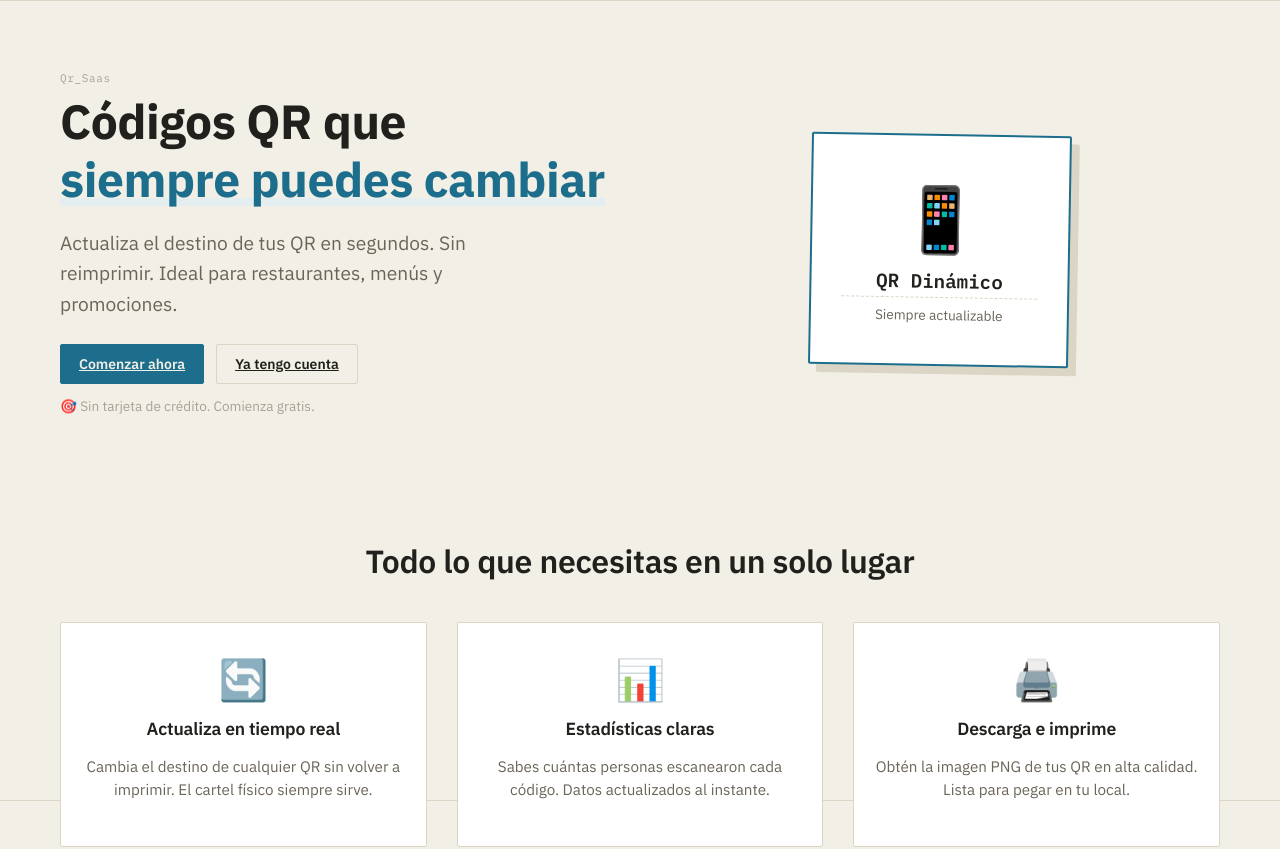
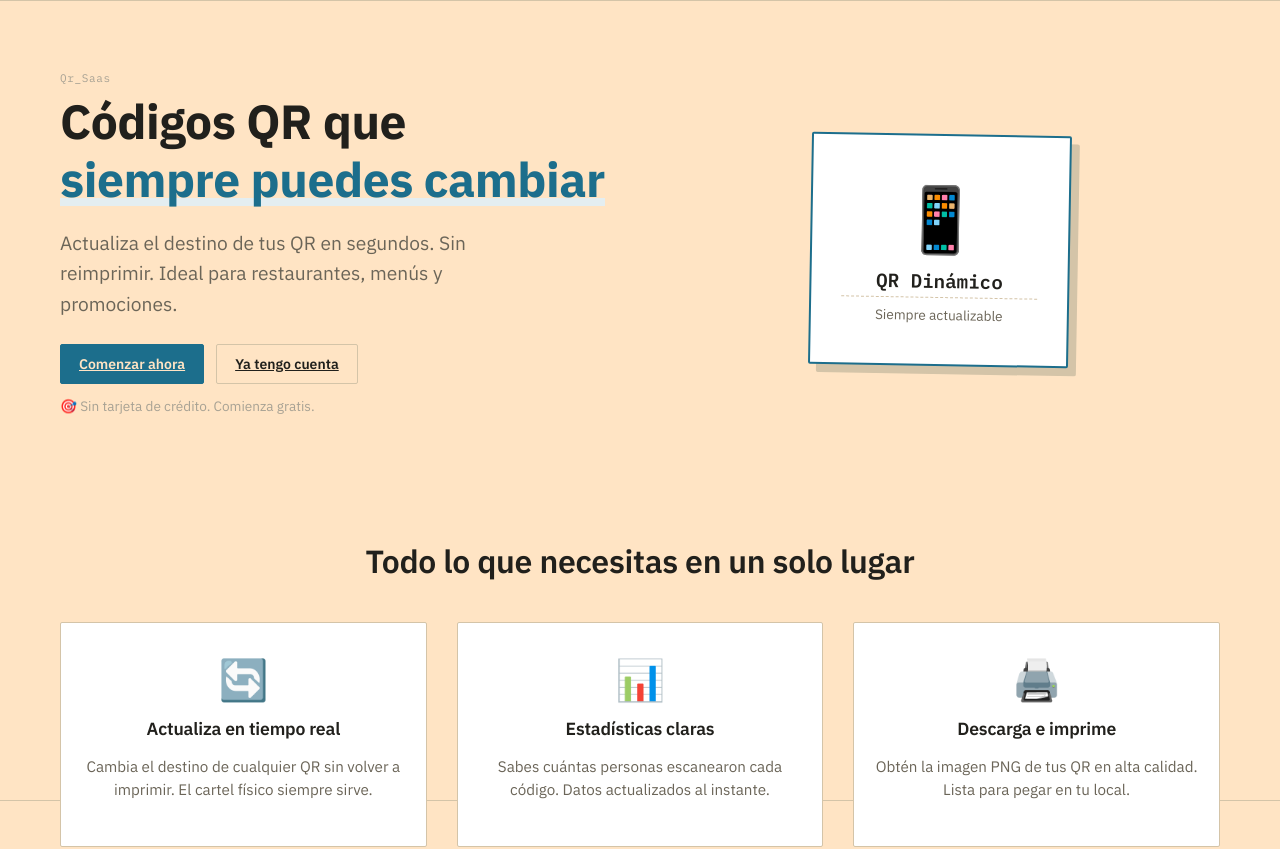
Before and after one commit to Aldrich-MB/Qr_Saas, a React (Vite) app in the folder frontend/: page / in a window 1280 px wide. Shown: the top 849 px of the page. Built offline with nearby package versions, Linux system fonts and the light colour scheme.

Commit message:
Actualizar estilos globales theme.css

```diff
--- a/frontend/src/styles/theme.css
+++ b/frontend/src/styles/theme.css
@@ -1,6 +1,13 @@
+/* ============================================================
+   Qr_Saas — sistema de diseño
+   Inspirado en tickets impresos / recibos de comanda / sellos
+   de tinta — el mundo físico donde vive el producto (el QR
+   pegado en la mesa de un bar).
+   ============================================================ */
+
 :root {
-  --paper: #f2efe6;
-  --paper-line: #dad5c4;
+  --paper: rgb(255, 228, 196);     /* ← NUEVO COLOR BISQUE */
+  --paper-line: #d4c4a8;           /* Ajustado para que combine con bisque */
   --paper-raised: #ffffff;
 
   --ink: #21201c;
@@ -19,7 +26,8 @@
   --font-sans: "IBM Plex Sans", -apple-system, sans-serif;
   --font-mono: "IBM Plex Mono", ui-monospace, monospace;
 
-  --radius: 2px; /* casi sin redondeo — es papel, no vidrio */
+  --radius: 2px;
+  --shadow: 0 4px 12px rgba(0, 0, 0, 0.06);
 }
 
 * {
@@ -190,6 +198,7 @@ a {
   background: var(--ink);
   color: var(--paper);
   cursor: pointer;
+  transition: background 0.2s, border-color 0.2s;
 }
 
 .qs-btn:hover:not(:disabled) {
@@ -334,28 +343,16 @@ a {
   color: var(--stamp);
 }
 
-@media (max-width: 480px) {
-  .qs-list-item {
-    grid-template-columns: 1fr;
-    gap: 4px;
-  }
-  .qs-list-url {
-    max-width: 100%;
-  }
-}
+/* ============================================================
+   LANDING PAGE - Estilos específicos
+   ============================================================ */
 
-/* ============================================
-   LANDING PAGE - Estilos específicos
-   ============================================ */
-
-/* Contenedor principal */
 .landing-page {
   max-width: 1200px;
   margin: 0 auto;
   padding: 0 20px;
 }
 
-/* ===== HERO ===== */
 .hero {
   display: flex;
   align-items: center;
@@ -427,7 +424,6 @@ a {
   color: var(--ink-faint);
 }
 
-/* ===== IMAGEN DEL HERO ===== */
 .hero-image {
   flex: 1;
   display: flex;
@@ -471,7 +467,7 @@ a {
   padding-top: 8px;
 }
 
-/* ===== FEATURES ===== */
+/* Features */
 .features {
   padding: 60px 0;
   text-align: center;
@@ -519,7 +515,7 @@ a {
   line-height: 1.5;
 }
 
-/* ===== SOCIAL PROOF ===== */
+/* Social Proof */
 .social-proof {
   text-align: center;
   padding: 30px 0;
@@ -534,7 +530,7 @@ a {
   font-size: 1.3rem;
 }
 
-/* ===== FOOTER ===== */
+/* Footer */
 .landing-footer {
   text-align: center;
   padding: 30px 0 20px;
@@ -542,7 +538,10 @@ a {
   font-size: 0.85rem;
 }
 
-/* ===== RESPONSIVE ===== */
+/* ============================================================
+   RESPONSIVE
+   ============================================================ */
+
 @media (max-width: 768px) {
   .hero {
     flex-direction: column;
@@ -600,4 +599,13 @@ a {
   .feature-grid {
     grid-template-columns: 1fr;
   }
+
+  .qs-list-item {
+    grid-template-columns: 1fr;
+    gap: 4px;
+  }
+
+  .qs-list-url {
+    max-width: 100%;
+  }
 }
```
